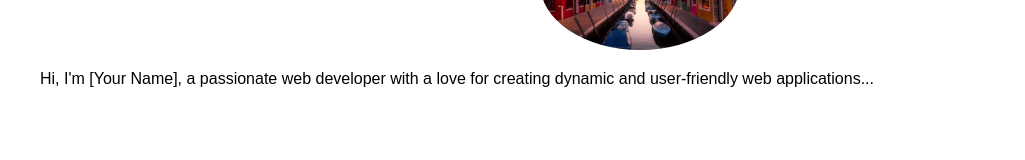
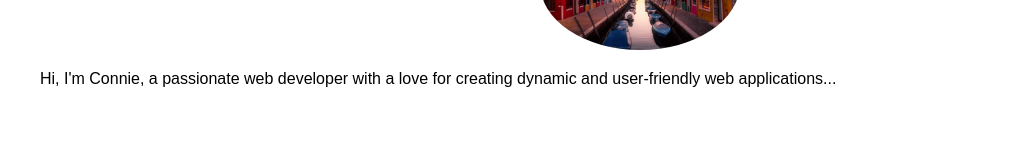
Before and after one commit to connie-m-hickson/portfolio, a React (Create React App) app: page / in a window 1280 px wide. Shown: the part 369-529 px from the top of the page, without its empty margins (0-1025 px from the left). Built offline with nearby package versions, Linux system fonts and the light colour scheme.

Commit message:
Adding Changes

```diff
--- a/src/components/About.js
+++ b/src/components/About.js
@@ -8,8 +8,8 @@ function About() {
         <h2>About Me</h2>
         <img src={photo} alt="My Photo" className="about-photo" />
         <p>
-          Hi, I'm [Your Name], a passionate web developer with a love for
-          creating dynamic and user-friendly web applications...
+          Hi, I'm Connie, a passionate web developer with a love for creating
+          dynamic and user-friendly web applications...
         </p>
       </div>
     </section>
```
